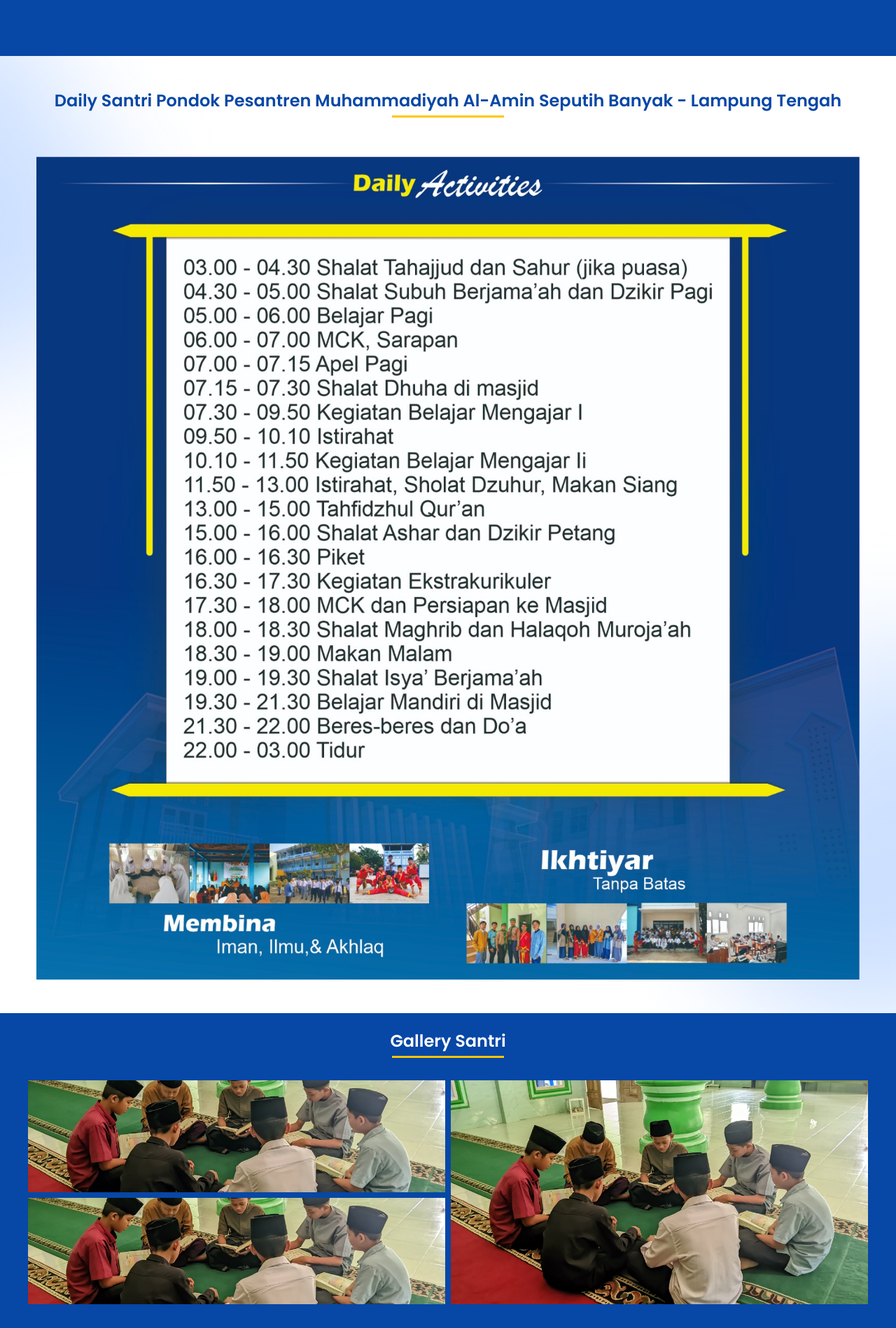
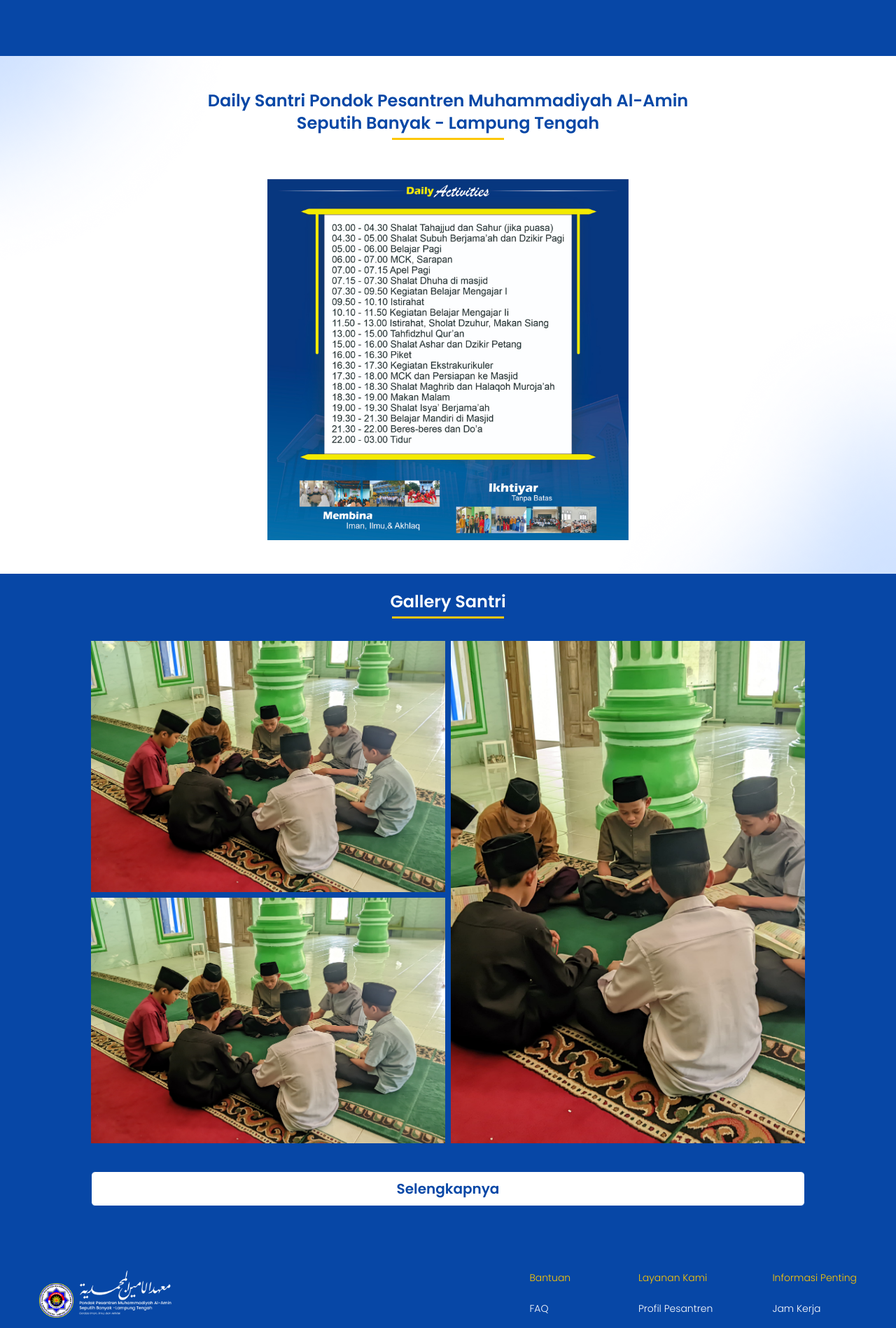
Before and after one commit to ilhamSkyOf19/Sipontren, a React (Vite) app: page /kemahadan in a window 1280 px wide. Shown: the part 720-2618 px from the top of the page at 70% size. Built offline with nearby package versions, Linux system fonts and the light colour scheme.

Commit message:
menambahkan style desktop pada halaman kemahadan

```diff
--- a/src/pages/Kemahadan.jsx
+++ b/src/pages/Kemahadan.jsx
@@ -39,8 +39,10 @@
     return (
         <LayoutSectionBg minH={0} pb={12} pt={12} bg2={true}>
             <div className='w-full flex flex-col justify-start items-center px-2 gap-16 md:px-10'>
-                <SubJudulCenter title={'Daily Santri Pondok Pesantren Muhammadiyah Al-Amin Seputih Banyak - Lampung Tengah'} />
-                <div className='w-full px-3'>
+                <div className='flex justify-center items-center w-full lg:w-[60%]'>
+                    <SubJudulCenter title={'Daily Santri Pondok Pesantren Muhammadiyah Al-Amin Seputih Banyak - Lampung Tengah'} />
+                </div>
+                <div className='w-full px-3 lg:w-[45%]'>
                     <img src={pamflet} alt="" />
                 </div>
             </div>
@@ -74,9 +76,9 @@
     }, [gallery])
 
     return (
-        <div className='w-full min-h-[60vh] bg-primary-blue flex flex-col justify-start items-center px-6 gap-10 pt-6 pb-14 md:px-10'>
+        <div className='w-full min-h-[60vh] bg-primary-blue flex flex-col justify-start items-center px-6 gap-10 pt-6 pb-14 md:px-10 lg:h-[120vh]'>
             <SubJudulCenter title={'Gallery Santri'} color={'#fff'} />
-            <div className='w-full h-[40vh] flex flex-row justify-between items-center gap-2 overflow-hidden'>
+            <div className='w-full h-[40vh] flex flex-row justify-between items-center gap-2 overflow-hidden lg:h-[90%] lg:w-[85%]'>
                 <div className='w-[50%] h-full flex flex-col justify-between items-center gap-2'>
                     <AnimatePresence mode='wait'>
                         <motion.img
@@ -131,7 +133,7 @@
                     </AnimatePresence>
                 </div>
             </div>
-            <p className='text-md font-semibold text-primary-blue w-full text-center py-2 bg-white cursor-pointer rounded-md border-1 border-primary-blue hover:bg-primary-blue hover:text-white hover:border-white md:text-2xl md:py-4'>
+            <p className='text-md font-semibold text-primary-blue w-full text-center py-2 bg-white cursor-pointer rounded-md border-1 border-primary-blue hover:bg-primary-blue hover:text-white hover:border-white md:text-2xl md:py-4 lg:w-[85%] lg:text-xl lg:py-2.5'>
                 Selengkapnya
             </p>
         </div>
```
